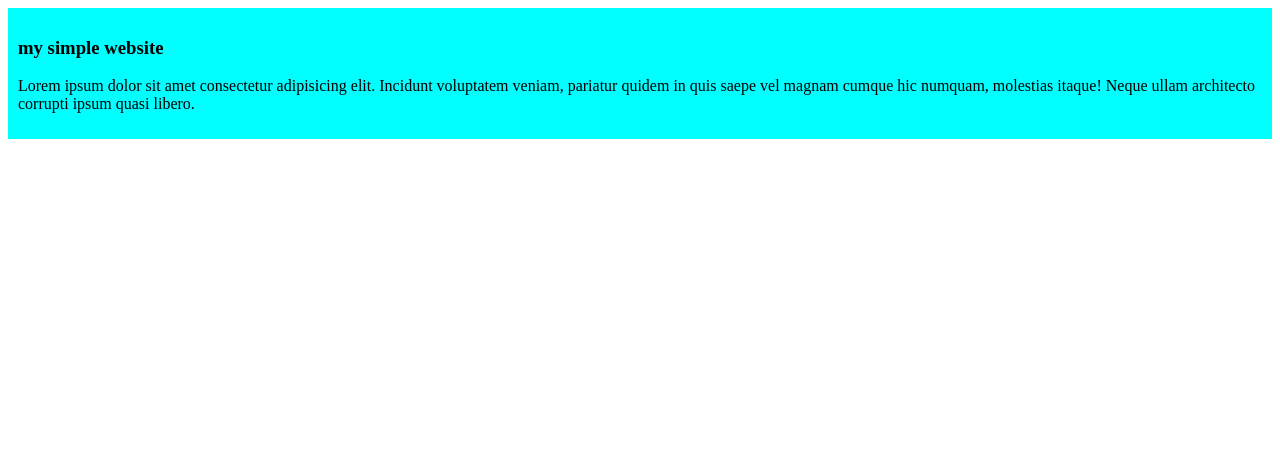
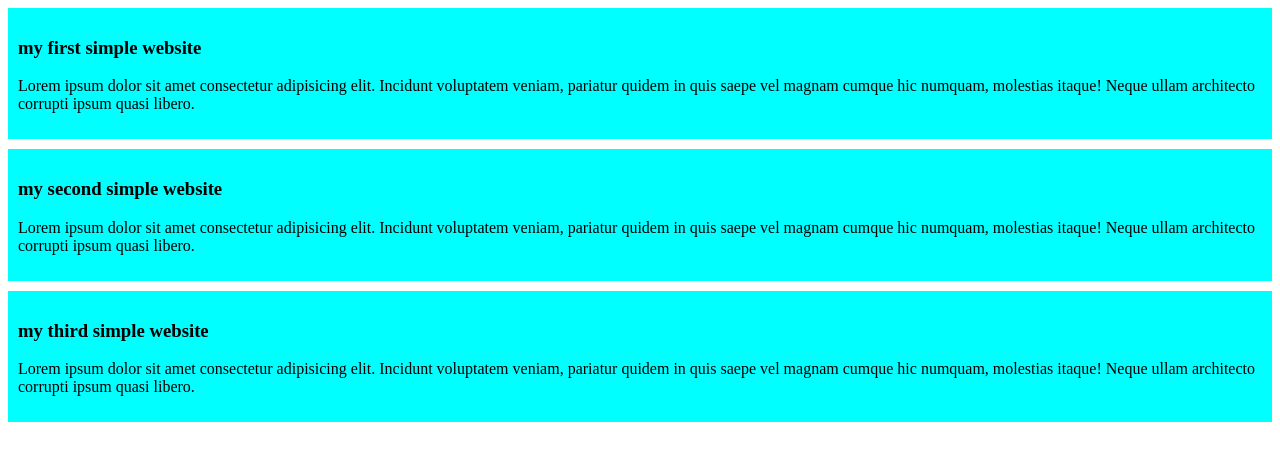
Before and after one commit to touhid2025/my-simple-website, a plain HTML site: page index.html in a window 1280 px wide. Drawn offline with Linux system fonts and the light colour scheme.

Commit message:
added my second and third blog

```diff
--- a/index.html
+++ b/index.html
@@ -7,8 +7,17 @@
     <link rel="stylesheet" href="style/blog.css">
 </head>
 <body>
+
     <div>
-        <h3>my simple website</h3>
+        <h3>my first simple website</h3>
+    <p>Lorem ipsum dolor sit amet consectetur adipisicing elit. Incidunt voluptatem veniam, pariatur quidem in quis saepe vel magnam cumque hic numquam, molestias itaque! Neque ullam architecto corrupti ipsum quasi libero.</p>
+    </div>
+    <div>
+        <h3>my second simple website</h3>
+    <p>Lorem ipsum dolor sit amet consectetur adipisicing elit. Incidunt voluptatem veniam, pariatur quidem in quis saepe vel magnam cumque hic numquam, molestias itaque! Neque ullam architecto corrupti ipsum quasi libero.</p>
+    </div>
+    <div>
+        <h3>my third simple website</h3>
     <p>Lorem ipsum dolor sit amet consectetur adipisicing elit. Incidunt voluptatem veniam, pariatur quidem in quis saepe vel magnam cumque hic numquam, molestias itaque! Neque ullam architecto corrupti ipsum quasi libero.</p>
     </div>
 
--- a/style/blog.css
+++ b/style/blog.css
@@ -1,4 +1,7 @@
 div{
     background-color: aqua;
+    /* margin-block: 10px; */
+    margin-bottom: 10px;
     padding: 10px
+
 }
```
